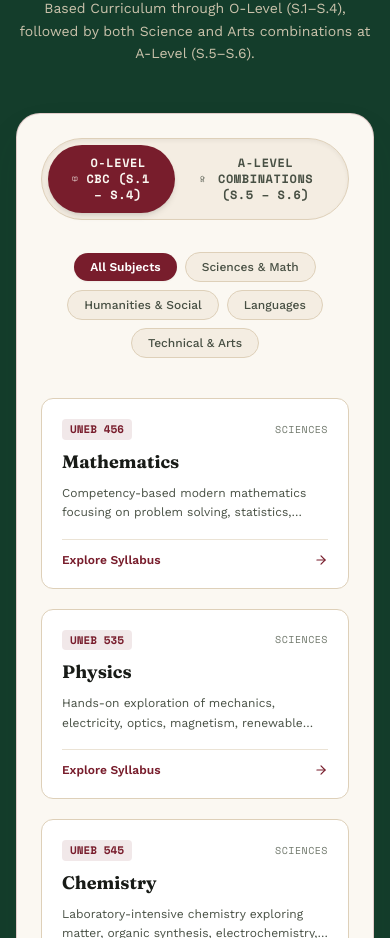
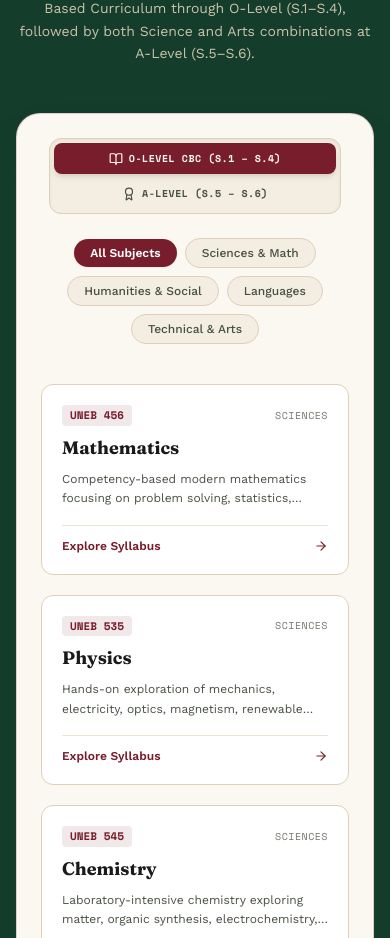
Before and after one commit to bullz-droid/hiskidshighschool, a Next.js app: page / in a window 390 px wide. Shown: the part 2338-3276 px from the top of the page. Built offline with nearby package versions, Linux system fonts and the light colour scheme.

Commit message:
style: fix fat curriculum tab buttons on mobile layout

```diff
--- a/src/components/CurriculumTabs.tsx
+++ b/src/components/CurriculumTabs.tsx
@@ -24,29 +24,29 @@ export const CurriculumTabs: React.FC = () => {
   return (
     <div className="w-full">
       {/* Level Selector Tabs */}
-      <div className="flex justify-center mb-8">
-        <div className="inline-flex p-1.5 bg-brand-beige border border-brand-beige-border rounded-full shadow-inner">
+      <div className="flex justify-center mb-6 sm:mb-8 px-2">
+        <div className="flex flex-col sm:flex-row w-full sm:w-auto p-1 sm:p-1.5 bg-brand-beige border border-brand-beige-border rounded-xl sm:rounded-full shadow-inner gap-1 sm:gap-0">
           <button
             onClick={() => setActiveTab("o-level")}
-            className={`flex items-center gap-2 px-6 py-2.5 rounded-full font-mono text-xs md:text-sm font-bold uppercase tracking-wider transition-all duration-200 ${
+            className={`flex items-center justify-center gap-1.5 sm:gap-2 px-3 sm:px-6 py-2 sm:py-2.5 rounded-lg sm:rounded-full font-mono text-[10px] sm:text-xs md:text-sm font-bold uppercase tracking-wider transition-all duration-200 ${
               activeTab === "o-level"
                 ? "bg-brand-maroon text-brand-beige-light shadow-md"
                 : "text-brand-ink-muted hover:text-brand-maroon"
             }`}
           >
-            <BookOpen className="w-4 h-4" />
-            <span>O-Level CBC (S.1 – S.4)</span>
+            <BookOpen className="w-3.5 h-3.5 sm:w-4 sm:h-4" />
+            <span className="truncate">O-Level CBC (S.1 – S.4)</span>
           </button>
           <button
             onClick={() => setActiveTab("a-level")}
-            className={`flex items-center gap-2 px-6 py-2.5 rounded-full font-mono text-xs md:text-sm font-bold uppercase tracking-wider transition-all duration-200 ${
+            className={`flex items-center justify-center gap-1.5 sm:gap-2 px-3 sm:px-6 py-2 sm:py-2.5 rounded-lg sm:rounded-full font-mono text-[10px] sm:text-xs md:text-sm font-bold uppercase tracking-wider transition-all duration-200 ${
               activeTab === "a-level"
                 ? "bg-brand-green-deep text-brand-gold-light shadow-md"
                 : "text-brand-ink-muted hover:text-brand-green-mid"
             }`}
           >
-            <Award className="w-4 h-4" />
-            <span>A-Level Combinations (S.5 – S.6)</span>
+            <Award className="w-3.5 h-3.5 sm:w-4 sm:h-4" />
+            <span className="truncate">A-Level (S.5 – S.6)</span>
           </button>
         </div>
       </div>
```
